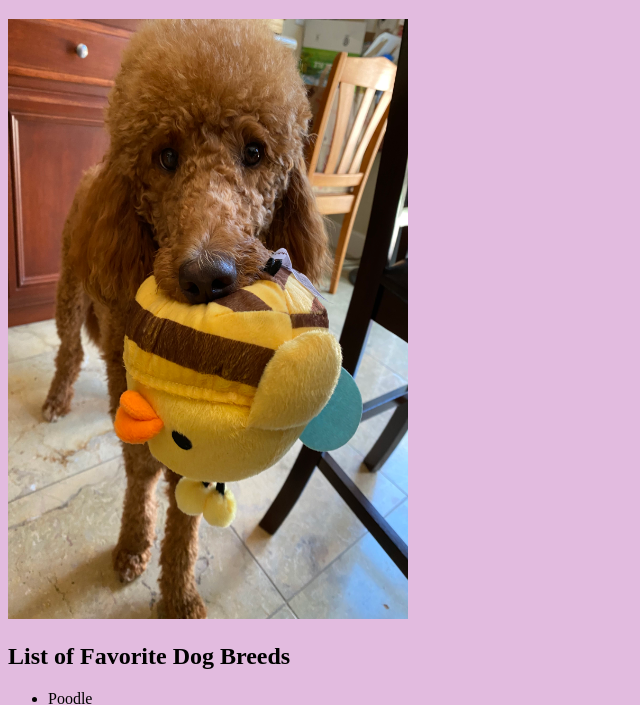
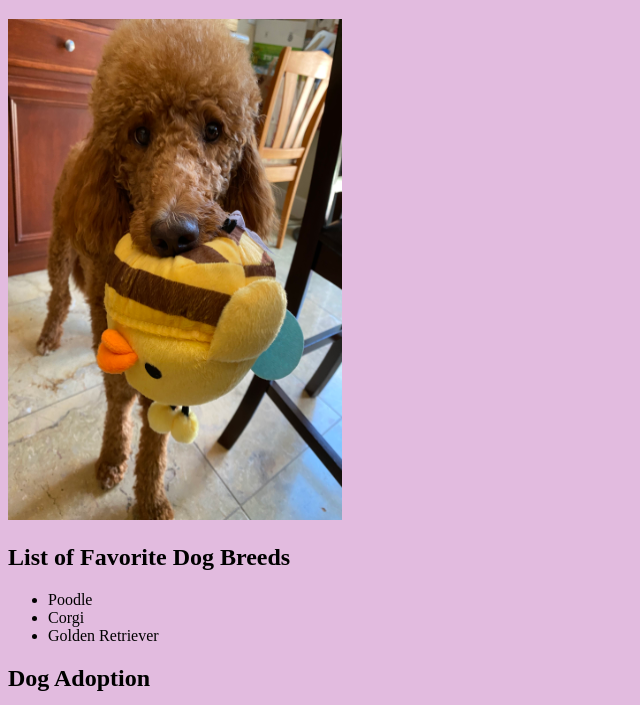
Before and after one commit to cindy126/cindy126.github.io, a plain HTML site: page index.html in a window 1280 px wide. Shown: the part 61-766 px from the top of the page, without its empty margins (0-640 px from the left). Drawn offline with Linux system fonts and the light colour scheme.

Commit message:
fixed image size

```diff
--- a/index.html
+++ b/index.html
@@ -8,7 +8,7 @@
 
 <h1>Dogs</h1>
 
-<img src="dog.jpg" alt="Dog Bee" width="400" height="600">
+<img src="dog.jpg" alt="Dog Bee" width="334" height="501">
 
 <h2>List of Favorite Dog Breeds</h2>
 <ul>
```
